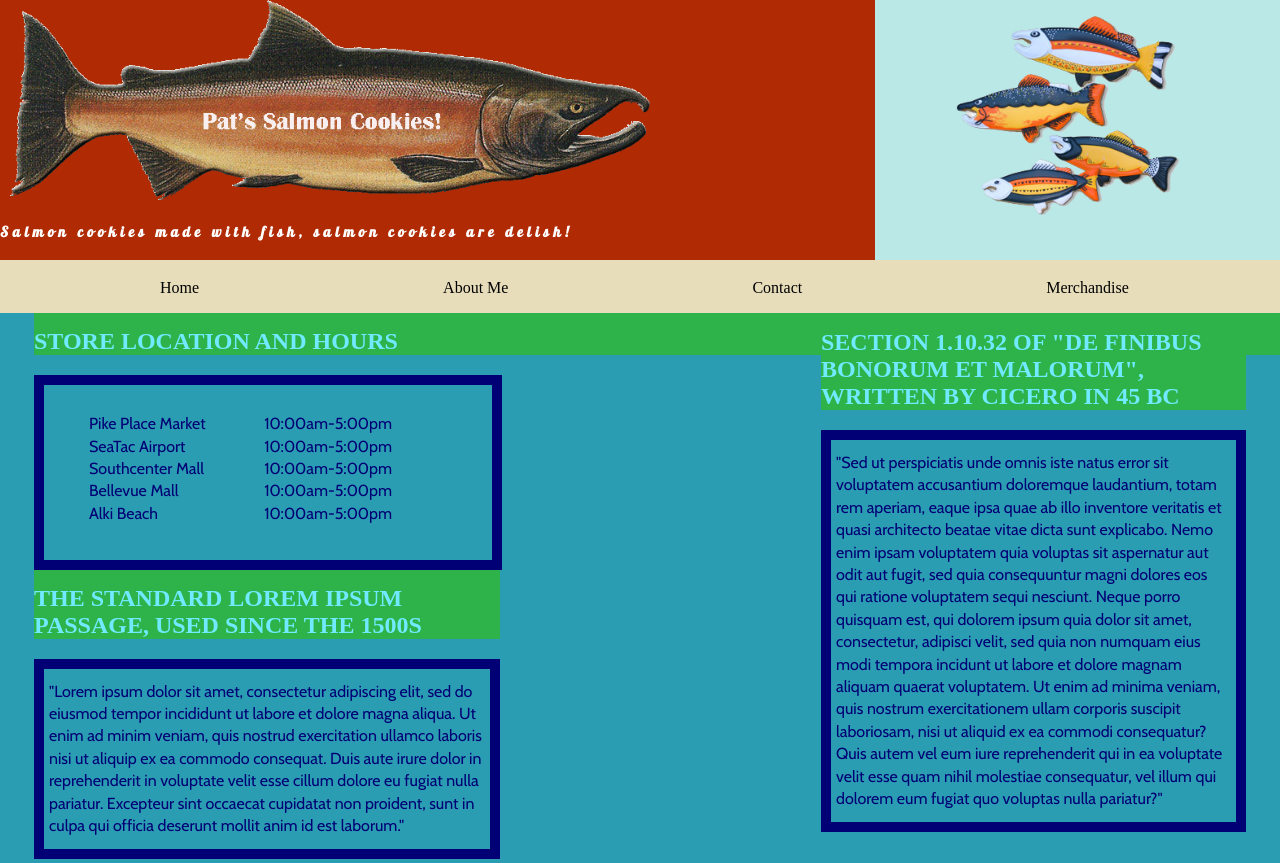
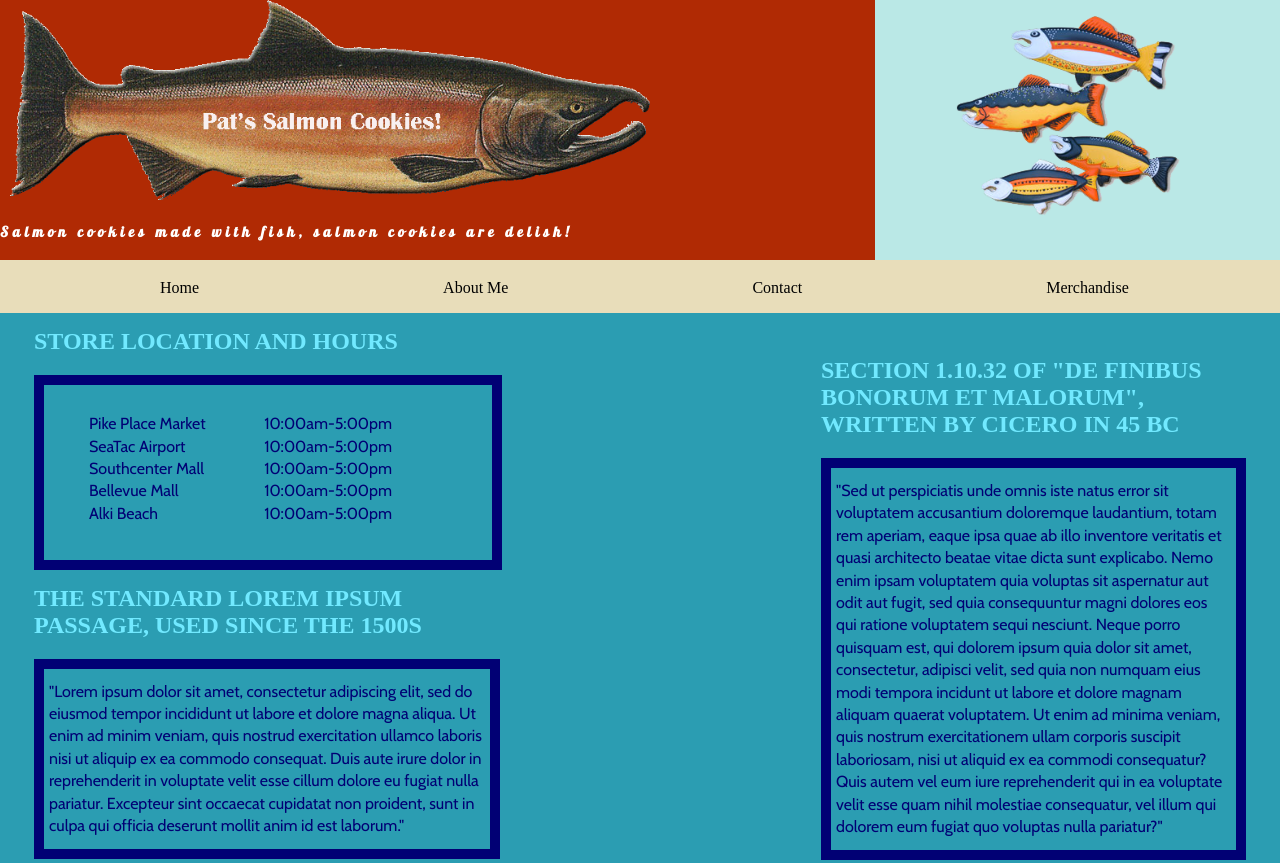
Before and after one commit to laceylin2010/cookie-stand, a plain HTML site: page index.html in a window 1280 px wide. Shown: the top 863 px of the page. Drawn offline with nearby package versions, Linux system fonts and the light colour scheme.

Commit message:
final commit

```diff
--- a/css/style.css
+++ b/css/style.css
@@ -56,7 +56,6 @@ h2 {
   margin-left: 34px;
   margin-top: 0px;
   padding-top:15px;
-  background: #2db34a;
    -webkit-transition-property: background;
       -moz-transition-property: background;
         -o-transition-property: background;
@@ -88,7 +87,7 @@ p{
   padding-right: 5px;
 }
 .column2 {
-  margin-top: 40px;
+  margin-top: 68px;
   margin-right: 34px;
   position: absolute;
   display: inline-block;
```
